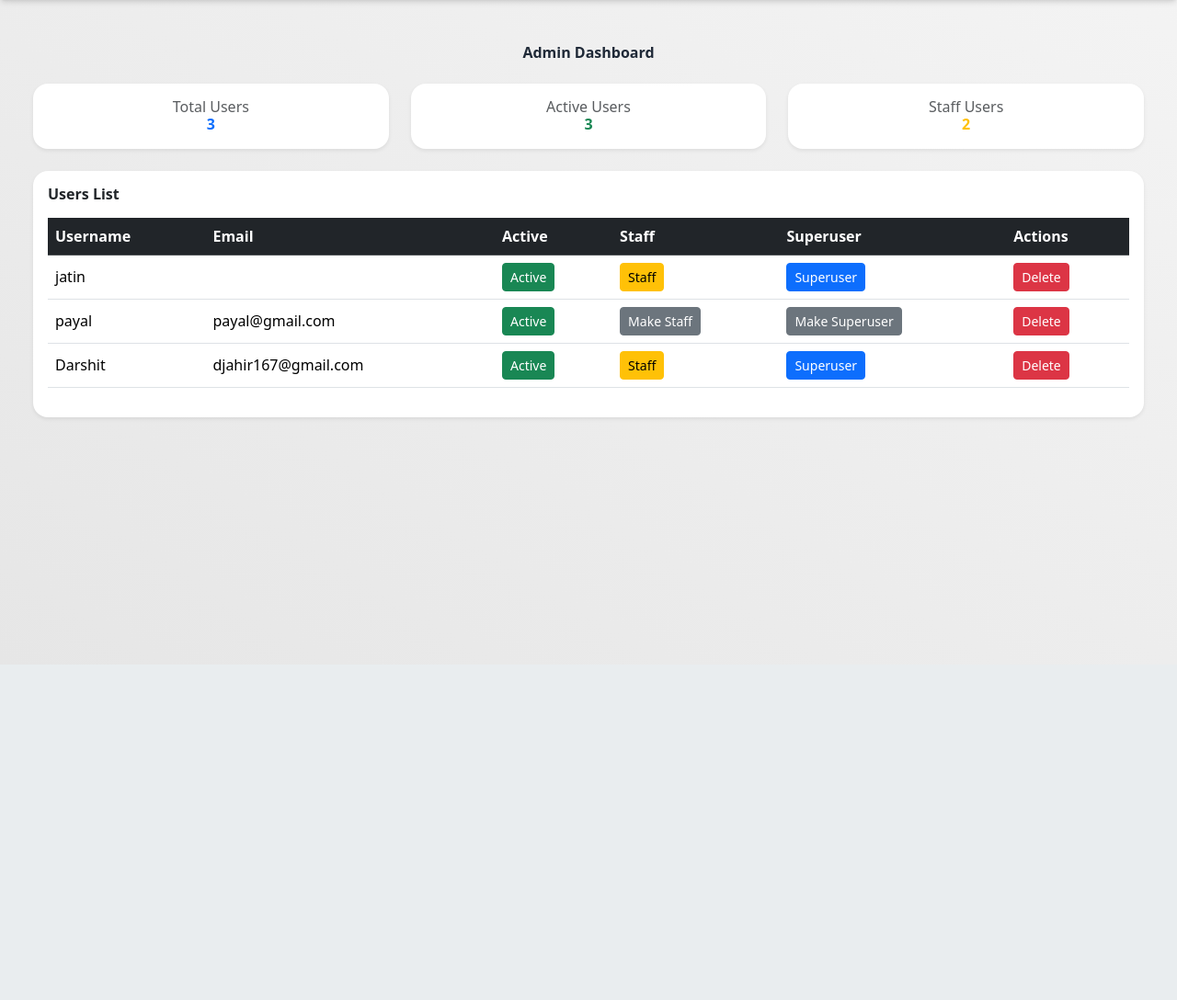
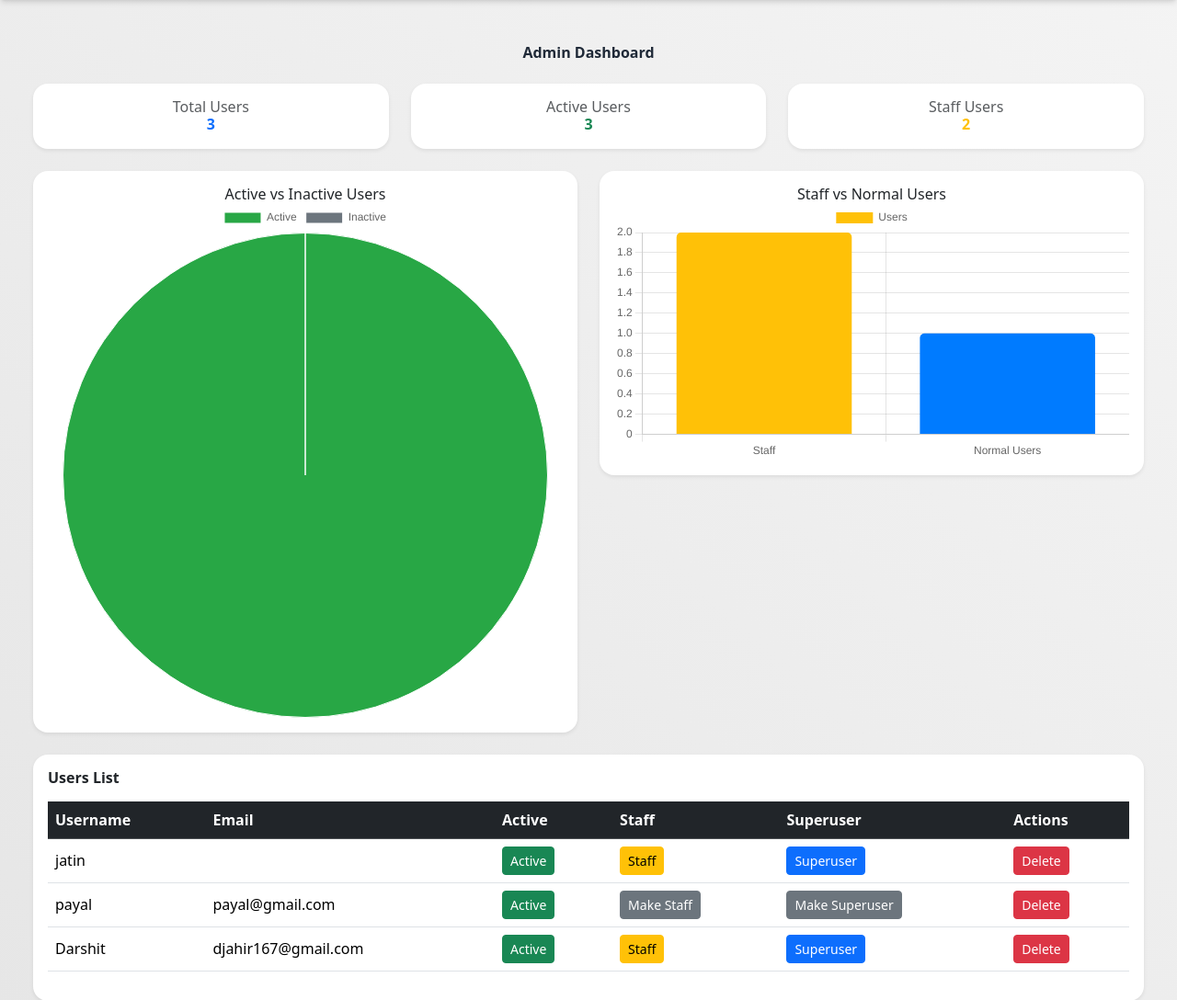
Before and after one commit to DarshitA167/ChakraX, a Django app: page /accounts/admin_dashboard/ in a window 1280 px wide. Shown: the part 77-1165 px from the top of the page at 92% size. Before the commit the page ends 534 px from the top, so only its background shows below. Run offline with Django 5.2, Linux system fonts and the light colour scheme; a user stored in the database is signed in; data comes from the database, SQL or seed files in the repository; both versions use the stored data as it was after the commit; some libraries are stand-ins or nearby versions.

Commit message:
Updated admin -  dashboard UI(PI_CHARTS)

```diff
--- a/accounts/templates/accounts/admin_dashboard.html
+++ b/accounts/templates/accounts/admin_dashboard.html
@@ -26,6 +26,22 @@
         </div>
     </div>
 
+    <!-- Charts Row -->
+    <div class="row my-4">
+        <div class="col-md-6">
+            <div class="card shadow-sm border-0 rounded-4 p-3">
+                <h5 class="text-center">Active vs Inactive Users</h5>
+                <canvas id="activeChart"></canvas>
+            </div>
+        </div>
+        <div class="col-md-6">
+            <div class="card shadow-sm border-0 rounded-4 p-3">
+                <h5 class="text-center">Staff vs Normal Users</h5>
+                <canvas id="staffChart"></canvas>
+            </div>
+        </div>
+    </div>
+
     <!-- Users Table -->
     <div class="card shadow-sm border-0 rounded-4">
         <div class="card-body">
@@ -47,22 +63,26 @@
                         <td>{{ user.username }}</td>
                         <td>{{ user.email }}</td>
                         <td>
-                            <a href="{% url 'toggle_active_status' user.id %}" class="btn btn-sm {% if user.is_active %}btn-success{% else %}btn-secondary{% endif %}">
+                            <a href="{% url 'toggle_active_status' user.id %}"
+                               class="btn btn-sm {% if user.is_active %}btn-success{% else %}btn-secondary{% endif %}">
                                 {% if user.is_active %}Active{% else %}Inactive{% endif %}
                             </a>
                         </td>
                         <td>
-                            <a href="{% url 'toggle_staff_status' user.id %}" class="btn btn-sm {% if user.is_staff %}btn-warning{% else %}btn-secondary{% endif %}">
+                            <a href="{% url 'toggle_staff_status' user.id %}"
+                               class="btn btn-sm {% if user.is_staff %}btn-warning{% else %}btn-secondary{% endif %}">
                                 {% if user.is_staff %}Staff{% else %}Make Staff{% endif %}
                             </a>
                         </td>
                         <td>
-                            <a href="{% url 'toggle_superuser_status' user.id %}" class="btn btn-sm {% if user.is_superuser %}btn-primary{% else %}btn-secondary{% endif %}">
+                            <a href="{% url 'toggle_superuser_status' user.id %}"
+                               class="btn btn-sm {% if user.is_superuser %}btn-primary{% else %}btn-secondary{% endif %}">
                                 {% if user.is_superuser %}Superuser{% else %}Make Superuser{% endif %}
                             </a>
                         </td>
                         <td>
-                            <a href="{% url 'delete_user' user.id %}" class="btn btn-sm btn-danger"
+                            <a href="{% url 'delete_user' user.id %}"
+                               class="btn btn-sm btn-danger"
                                onclick="return confirm('Are you sure you want to delete {{ user.username }}?');">
                                 Delete
                             </a>
@@ -79,4 +99,42 @@
     </div>
 
 </div>
+
+<!-- Charts Script -->
+<script src="https://cdn.jsdelivr.net/npm/chart.js"></script>
+<script>
+    // Active vs Inactive Pie Chart
+    const activeCtx = document.getElementById('activeChart').getContext('2d');
+    new Chart(activeCtx, {
+        type: 'pie',
+        data: {
+            labels: ['Active', 'Inactive'],
+            datasets: [{
+                data: [{{ active_users }}, {{ inactive_users }}],
+                backgroundColor: ['#28a745', '#6c757d'],
+                borderWidth: 1
+            }]
+        }
+    });
+
+    // Staff vs Normal Users Bar Chart
+    const staffCtx = document.getElementById('staffChart').getContext('2d');
+    new Chart(staffCtx, {
+        type: 'bar',
+        data: {
+            labels: ['Staff', 'Normal Users'],
+            datasets: [{
+                label: 'Users',
+                data: [{{ staff_users }}, {{ normal_users }}],
+                backgroundColor: ['#ffc107', '#007bff'],
+                borderRadius: 5
+            }]
+        },
+        options: {
+            scales: {
+                y: { beginAtZero: true }
+            }
+        }
+    });
+</script>
 {% endblock %}
--- a/accounts/views.py
+++ b/accounts/views.py
@@ -65,15 +65,21 @@ def is_superuser(user):
 def admin_dashboard(request):
     total_users = CustomUser.objects.count()
     active_users = CustomUser.objects.filter(is_active=True).count()
+    inactive_users = total_users - active_users
     staff_users = CustomUser.objects.filter(is_staff=True).count()
+    normal_users = total_users - staff_users
 
     users = CustomUser.objects.all()
+
     return render(request, 'accounts/admin_dashboard.html', {
         'users': users,
         'total_users': total_users,
         'active_users': active_users,
         'staff_users': staff_users,
+        'inactive_users': inactive_users,
+        'normal_users': normal_users,
     })
+
 
 
 
--- a/templates/layout.html
+++ b/templates/layout.html
@@ -5,6 +5,8 @@
     <meta name="viewport" content="width=device-width, initial-scale=1.0">
     <title>{% block title %}Chakra X{% endblock %}</title>
     <script src="https://cdn.tailwindcss.com"></script>
+    <script src="https://cdn.jsdelivr.net/npm/chart.js"></script>
+
     <link href="https://cdn.jsdelivr.net/npm/bootstrap@5.3.3/dist/css/bootstrap.min.css" rel="stylesheet">
 <script src="https://cdn.jsdelivr.net/npm/bootstrap@5.3.3/dist/js/bootstrap.bundle.min.js"></script>
 
```
Also changed, not shown: db.sqlite3.
